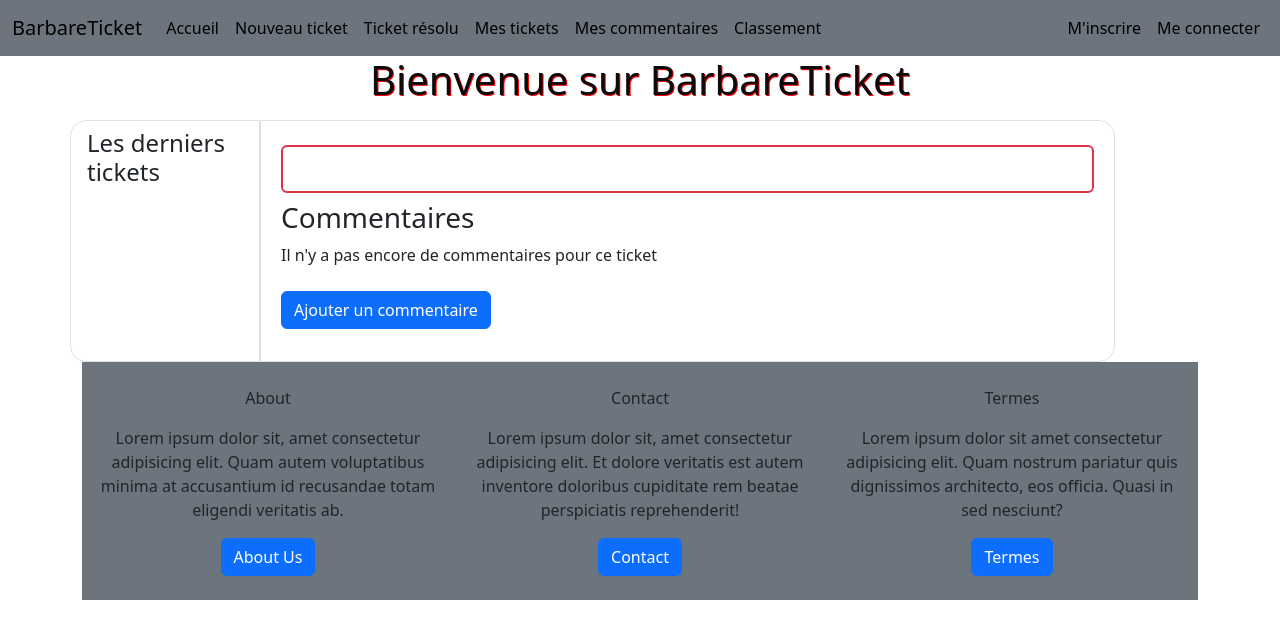
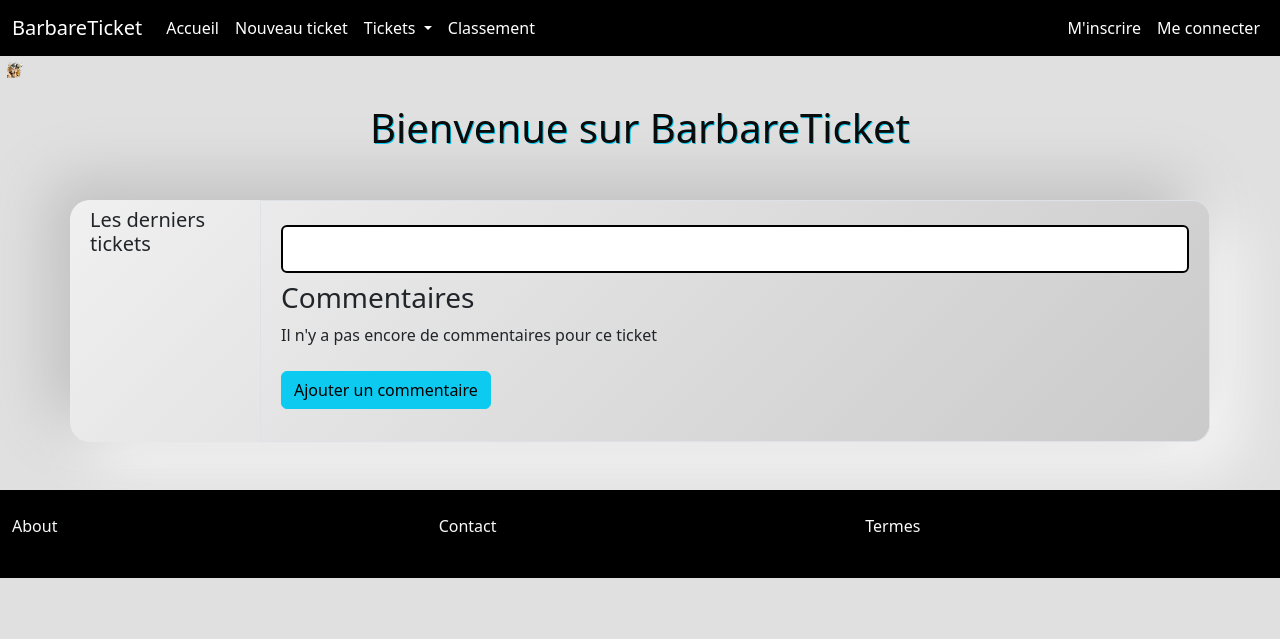
Before and after one commit to MartinEwen/projet2groupe, a Symfony app: template projet2Groupe/templates/ticket/show-main.html.twig in a window 1280 px wide. Shown: the top 639 px of the page. Run offline with Twig, Linux system fonts and the light colour scheme; the template is opened without the code that fills it, so the values that code supplies are empty; some libraries are stand-ins or nearby versions.

Commit message:
CSS
Frontend

```diff
--- a/projet2Groupe/templates/_partials/_adminnav.html.twig
+++ b/projet2Groupe/templates/_partials/_adminnav.html.twig
@@ -5,7 +5,7 @@
 		</div>
 		<div class="card-body">
 			<p>
-				<a href="{{ path('app_ticket_index') }}" class="btn btn-primary">Liste des Tickets</a>
+				<a href="{{ path('app_ticket_index') }}" class="btn btn-info">Liste des Tickets</a>
 			</p>
 		</div>
 	</article>
@@ -15,7 +15,7 @@
 		</div>
 		<div class="card-body">
 			<p>
-				<a href="{{ path('app_language_index') }}" class="btn btn-primary">Liste des languages</a>
+				<a href="{{ path('app_language_index') }}" class="btn btn-info">Liste des languages</a>
 			</p>
 		</div>
 	</article>
@@ -25,7 +25,7 @@
 		</div>
 		<div class="card-body">
 			<p>
-				<a href="{{ path('app_user_index')}}" class="btn btn-primary">Liste des utilisateurs</a>
+				<a href="{{ path('app_user_index')}}" class="btn btn-info">Liste des utilisateurs</a>
 			</p>
 		</div>
 	</article>
--- a/projet2Groupe/templates/_partials/_footer.html.twig
+++ b/projet2Groupe/templates/_partials/_footer.html.twig
@@ -1,22 +1,13 @@
-<footer class="container-fluid bg-secondary text-center">
+<footer class="container-fluid bg-black text-light">
 	<div class="row">
 		<section class="col-12 col-sm-6 col-lg-4 my-4">
 			<p>About</p>
-			<p>Lorem ipsum dolor sit, amet consectetur adipisicing elit.
-								            Quam autem voluptatibus minima at accusantium id recusandae totam eligendi veritatis ab.</p>
-			<a href="#" class="btn btn-primary">About Us</a>
 		</section>
 		<section class="col-12 col-sm-6 col-lg-4 my-4">
 			<p>Contact</p>
-			<p>Lorem ipsum dolor sit, amet consectetur adipisicing elit.
-								            Et dolore veritatis est autem inventore doloribus cupiditate rem beatae perspiciatis reprehenderit!</p>
-			<a href="#" class="btn btn-primary">Contact</a>
 		</section>
 		<section class="col-12 col-sm-6 col-lg-4 my-4">
 			<p>Termes</p>
-			<p>Lorem ipsum dolor sit amet consectetur adipisicing elit.
-								            Quam nostrum pariatur quis dignissimos architecto, eos officia. Quasi in sed nesciunt?</p>
-			<a href="#" class="btn btn-primary">Termes</a>
 		</section>
 	</div>
 </footer>
--- a/projet2Groupe/templates/_partials/_nav.html.twig
+++ b/projet2Groupe/templates/_partials/_nav.html.twig
@@ -1,4 +1,4 @@
-<nav class="navbar navbar-expand-lg bg-secondary">
+<nav class="navbar navbar-expand-lg" id="navbar">
 	<div class="container-fluid">
 		<a class="navbar-brand" href="{{ path('app_main') }}">BarbareTicket</a>
 		<button class="navbar-toggler" type="button" data-bs-toggle="collapse" data-bs-target="#navbarSupportedContent" aria-controls="navbarSupportedContent" aria-expanded="false" aria-label="Toggle navigation">
@@ -12,14 +12,16 @@
 				<li class="nav-item">
 					<a class="nav-link active" aria-current="page" href="{{ path('app_ticket_new')}}">Nouveau ticket</a>
 				</li>
-				<li class="nav-item">
-					<a class="nav-link active" aria-current="page" href="#">Ticket résolu</a>
-				</li>
-				<li class="nav-item">
-					<a class="nav-link active" aria-current="page" href="#">Mes tickets</a>
-				</li>
-				<li class="nav-item">
-					<a class="nav-link active" aria-current="page" href="#">Mes commentaires</a>
+				<li class="nav-item dropdown">
+					<a class="nav-link dropdown-toggle" href="#" role="button" data-bs-toggle="dropdown" aria-expanded="false">
+						Tickets
+					</a>
+					<ul class="dropdown-menu bg-black">
+						<li><a class="nav-link active" aria-current="page" href="#">Tickets résolus</a></li>
+						<li><hr class="dropdown-divider"></li>
+						<li><a class="nav-link active" aria-current="page" href="#">Mes tickets</a></li>
+						<li><a class="nav-link active" aria-current="page" href="#">Mes commentaires</a></li>
+					</ul>
 				</li>
 				<li class="nav-item">
 					<a class="nav-link active" aria-current="page" href="{{ path('app_main') }}">Classement</a>
--- a/projet2Groupe/templates/main/index.html.twig
+++ b/projet2Groupe/templates/main/index.html.twig
@@ -4,40 +4,36 @@
 {% endblock %}
 
 {% block body %}
+    <div class="title">
+        <img src="../public/image/pictures/barbare.png" alt="">
+        <h1 class="mt-4">Bienvenue sur BarbareTicket</h1>
+    </div>
 
-    <h1>Bienvenue sur BarbareTicket</h1>
-	<div class="container my-3">
+	<div class="container my-5" id="home-container">
 		<div class="row">
-
-			<aside class="col-2 border light bg-white p-2 rounded-start-4">
-                <h4 class="ms-2">Les derniers tickets</h4>
+			<aside class="col-2">
+                <h5 class="ms-2 mt-2">Les derniers tickets</h5>
 				{% for tickets in ticket %}
 					<a href="{{ path('app_show', {'id': tickets.id})}}" >
 						<article class="card mb-3">
 							<div class="card-header">{{ tickets.title }}</div>
-
 							<div class="card-body">
 								<h6 class="card-subtitle mb-2 text-body-secondary">
 									{{ tickets.id}}
 								</h6>
-
 								<p>
 									{{ tickets.users.firstname }}
 									{{ tickets.users.lastname}}
 								</p>
-
 							</div>
 						</article>
 					</a>
 				{% endfor %}
 			</aside>
-
-			<main class="col-9 border border bg-white p-2 rounded-end-4" id="main">
-				{% block show %}{% endblock %}
+			<main class="col-10 border border p-2 rounded-end-4" id="main">
+				{% block show %}
+                {% endblock %}
 			</main>
-			{# <a href="{{ path('show-main.html.twig', {'id': ticket.id}) }}">Voir le ticket</a> #}
-
-
-		</div>
-
-	{% endblock %}
+        </div>
+	</div>
+{% endblock %}
--- a/projet2Groupe/templates/ticket/show-main.html.twig
+++ b/projet2Groupe/templates/ticket/show-main.html.twig
@@ -1,63 +1,50 @@
 {% extends 'main/index.html.twig' %}
 
-{% block title %}Ticket
+{% block title %}Tickets
 {% endblock %}
 
 {% block show %}
-
 	<main class="container my-3">
 		<section class="row">
 			<div class="col">
-
-				{# <article class="card-ticket">
-                    <h2>{{ tickets.title }}</h2>
-                    <div class="card-sub">
-
-                        <span>{{ tickets.dateTime ? tickets.dateTime|date('Y-m-d H:i:s') : '' }}</span>
-                        <p>{{ tickets.users.firstname }} {{ tickets.users.lastname}}</p>
-                        <h4>{{ tickets.id }}</h4>
-                    </div>
-                        <p class="card-text">{{ tickets.description }}</p>
-                        <span>{{ tickets.isSolved ? 'Yes' : 'No' }}</span>
-                </article> #}
-
 				<article class="col-12">
-					<div class="card border-2 border-danger">
+					<div class="card border-2 border-black">
 						<div class="card-body">
-							<h2 class="card-title">{{ tickets.title }}</h2>
-							<div class="text-body-secondary d-flex justify-content-between"> <div>{{ tickets.users.firstname }} {{ tickets.users.lastname}}</div> <h4 class="card-subtitle mb-2 text-body-secondary">{{ tickets.id }}</h4> <div>{{ tickets.dateTime ? tickets.dateTime|date('Y-m-d H:i:s') : '' }}</div>   </div>
+							<h2 class="card-title text-center">{{ tickets.title }}</h2>
+							<div class="text-body-secondary d-flex justify-content-between">
+                                <div>{{ tickets.dateTime ? tickets.dateTime|date('Y-m-d H:i:s') : '' }}</div>
+                                <h4 class="card-subtitle mb-2 text-body-secondary">{{ tickets.id }}</h4>
+                                <div>{{ tickets.users.firstname }} {{ tickets.users.lastname}}</div>
+                            </div>
 							<p class="card-text">{{ tickets.description }}</p>
 						</div>
 					</div>
 				</article>
-
 				<h3 class="mt-2">Commentaires</h3>
-
 				{% for comment in comments %}
-
 					{% if comment.ticket.id == tickets.id %}
 						<div class="card mb-2">
 							<ul class="list-group list-group-flush">
-								<li class="list-group-item">{{ comment.dateTime ? comment.dateTime|date('Y-m-d H:i:s'): '' }}</li>
+								<li class="list-group-item d-flex justify-content-between bg-black text-light">
+                                    <span>{{ comment.dateTime ? comment.dateTime|date('Y-m-d H:i:s'): '' }}</span>
+                                    <span>{{ comment.users.firstname }} {{ comment.users.lastname }}</span>
+                                </li>
 								{% if comment.tagUser != null %}
-									<li class="list-group-item">{{ comment.tagUser }}</li>
+									<li class="list-group-item">
+                                        {{ comment.tagUser }}
+                                    </li>
 								{% endif %}
-								<li class="list-group-item">{{ comment.users.firstname }}
-									{{ comment.users.lastname}}</li>
 								<li class="list-group-item">{{ comment.content }}</li>
                             </ul>
                         </div>
                     {% endif %}
-
                 {% else %}
                     <div class="col-12">
                         <p>Il n'y a pas encore de commentaires pour ce ticket</p>
                     </div>
                 {% endfor %}
-                <a href="{{ path('app_comment_new', {'id': tickets.id} )}}" class="btn btn-primary my-2">Ajouter un commentaire</a>
-
+                <a href="{{ path('app_comment_new', {'id': tickets.id} )}}" class="btn btn-info my-2">Ajouter un commentaire</a>
 			</div>
 		</section>
 	</main>
-
 {% endblock %}
```
Also changed, not shown: projet2Groupe/templates/comment/new.html.twig (+11 -3 lines), projet2Groupe/public/assets/css/_common.scss, projet2Groupe/public/assets/css/_main-card-ticket.scss (deleted), projet2Groupe/public/assets/css/style.css, projet2Groupe/public/assets/css/style.scss, 1 other file.
